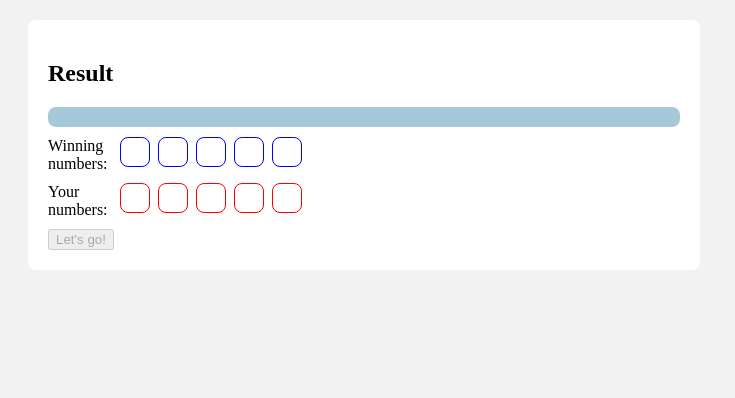
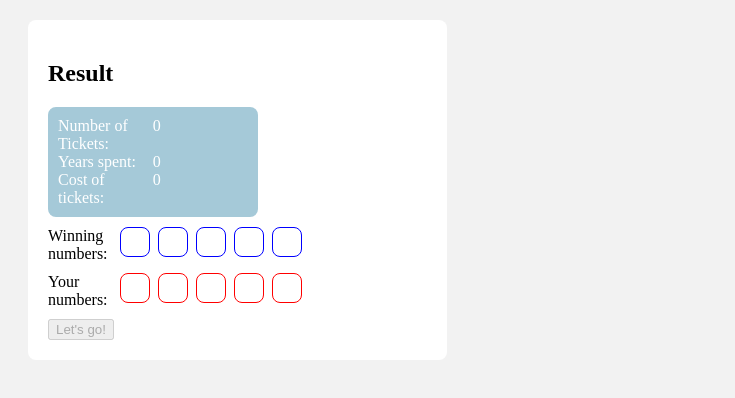
Before and after one commit to Chiflado/lottery-machine, an Angular app in the folder lottery-machine/: page / in a window 1280 px wide. Shown: the top 398 px of the page, without its empty margins (0-735 px from the left). Built offline with nearby package versions, Linux system fonts and the light colour scheme.

Commit message:
Creates history service

```diff
--- a/lottery-machine/src/app/app.module.ts
+++ b/lottery-machine/src/app/app.module.ts
@@ -4,6 +4,7 @@ import { BrowserModule } from '@angular/platform-browser';
 import { AppComponent } from './app.component';
 import { MainComponent } from './main/main.component';
 import { FormsModule, ReactiveFormsModule } from '@angular/forms';
+import { HistoryService } from './history.service';
 
 @NgModule({
   declarations: [
@@ -15,7 +16,7 @@ import { FormsModule, ReactiveFormsModule } from '@angular/forms';
     FormsModule,
     ReactiveFormsModule
   ],
-  providers: [],
+  providers: [HistoryService],
   bootstrap: [AppComponent],
   schemas: [CUSTOM_ELEMENTS_SCHEMA],
 })
--- /dev/null
+++ b/lottery-machine/src/app/history.service.ts
@@ -0,0 +1,33 @@
+import { Injectable } from '@angular/core';
+
+@Injectable({
+  providedIn: 'root'
+})
+export class HistoryService {
+
+  twoMatches = 0;
+  threeMatches = 0;
+  fourMatches = 0;
+  fiveMatches = 0;
+
+  numberOfTickets = 0;
+
+  weeks = 0;
+  years = 0;
+
+  cost = 0;
+
+  constructor() { }
+
+  addWeek(): void {
+    this.weeks++;
+    if (this.weeks % 52 === 0) {
+      this.years++;
+    }
+  }
+
+  buyNewTicket(): void {
+    this.cost += 300;
+  }
+
+}
--- a/lottery-machine/src/app/main/main.component.html
+++ b/lottery-machine/src/app/main/main.component.html
@@ -1,6 +1,19 @@
 <div class="result-card">
     <h2 class="card-header">Result</h2>
-    <div class="playing-history-card"></div>
+    <div class="playing-history-card">
+        <div class="ticket-amount history-element">
+            <div class="amount-label history-label">Number of Tickets:</div>
+            <div class="amount">{{historyService.numberOfTickets}}</div>
+        </div>
+        <div class="years-spent-wrapper history-element">
+            <div class="years-label history-label">Years spent:</div>
+            <div class="years">{{historyService.years}}</div>
+        </div>
+        <div class="cost-wrapper history-element">
+            <div class="cost-label history-label">Cost of tickets:</div>
+            <div class="cost">{{historyService.cost}}</div>
+        </div>
+    </div>
     <div class="result-history-card"></div>
     <div class="winning-numbers-wrapper">
         <div class="winning-numbers-label">Winning numbers:</div>
--- a/lottery-machine/src/app/main/main.component.ts
+++ b/lottery-machine/src/app/main/main.component.ts
@@ -1,5 +1,6 @@
 import { Component, OnInit } from '@angular/core';
 import { FormGroup, FormControl, Validators } from '@angular/forms';
+import { HistoryService } from '../history.service';
 
 @Component({
   selector: 'app-main',
@@ -21,7 +22,7 @@ export class MainComponent implements OnInit {
     fifthNumber: new FormControl('', [Validators.required, Validators.min(1), Validators.max(90)])
   });
 
-  constructor() {}
+  constructor(public historyService: HistoryService) {}
 
   ngOnInit(): void {
 
@@ -29,6 +30,9 @@ export class MainComponent implements OnInit {
 
   start(): void {
     this.resetNumbers();
+    this.historyService.numberOfTickets++;
+    this.historyService.buyNewTicket();
+    this.historyService.addWeek();
     for (let i = 0; i < 5; i++) {
       const numberIndex = this.getRandomInt(0, this.numberPool.length -1);
       this.winningNumbers.push(this.numberPool[numberIndex]);
@@ -54,6 +58,9 @@ export class MainComponent implements OnInit {
     this.winningNumbers = [];
     this.numberPool = [];
     this.matchedNumbers = 0;
+    Array.from(document.getElementsByClassName('matched-number')).forEach(element => {
+      element.classList.remove('matched-number');
+    });
     for (let i = 1; i < 91; i++) {
       this.numberPool.push(i);
     }
@@ -76,10 +83,17 @@ export class MainComponent implements OnInit {
       if (this.winningNumbers.includes(this.userNumbersForm.get(key)?.value)) {
         document.getElementById(key)?.classList.add('matched-number');
         this.matchedNumbers++;
-        console.log(document.getElementById(key));
-        console.log(this.matchedNumbers);
       }
     });
+    if (this.matchedNumbers === 2) {
+      this.historyService.twoMatches++;
+    } else if (this.matchedNumbers === 3) {
+      this.historyService.threeMatches++;
+    } else if (this.matchedNumbers === 4) {
+      this.historyService.fourMatches++;
+    } else if (this.matchedNumbers === 5) {
+      this.historyService.fiveMatches++;
+    }
   }
 
 }
--- a/lottery-machine/src/styles.scss
+++ b/lottery-machine/src/styles.scss
@@ -20,7 +20,7 @@ input[type=number] {
     box-shadow: black;
     border-radius: 8px;
     background-color: white;
-    width: 50%;
+    width: 30%;
 }
 
 .playing-history-card {
@@ -28,6 +28,12 @@ input[type=number] {
     background-color: #A5C9D8;
     border-radius: 8px;
     margin-bottom: 10px;
+    width: 50%;
+    color: white;
+}
+
+.history-label {
+    width: 50%;
 }
 
 .winning-numbers-wrapper {
@@ -73,3 +79,7 @@ input[type=number] {
 .matched-number {
     border-color: green;
 }
+
+.history-element {
+    display: flex;
+}
```
